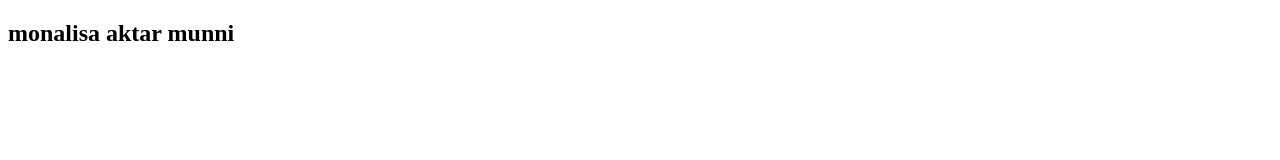
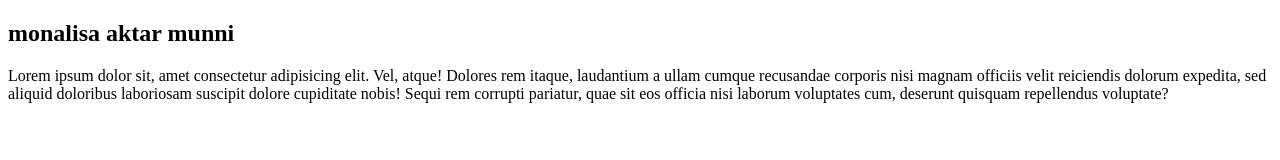
Before and after one commit to Tohubar/my-projects, a plain HTML site: page index.html in a window 1280 px wide. Drawn offline with Linux system fonts and the light colour scheme.

Commit message:
Update index.html

```diff
--- a/index.html
+++ b/index.html
@@ -7,5 +7,6 @@
 </head>
 <body>
    <h2>monalisa aktar munni</h2>
+   <p>Lorem ipsum dolor sit, amet consectetur adipisicing elit. Vel, atque! Dolores rem itaque, laudantium a ullam cumque recusandae corporis nisi magnam officiis velit reiciendis dolorum expedita, sed aliquid doloribus laboriosam suscipit dolore cupiditate nobis! Sequi rem corrupti pariatur, quae sit eos officia nisi laborum voluptates cum, deserunt quisquam repellendus voluptate?</p>
 </body>
 </html>
```
